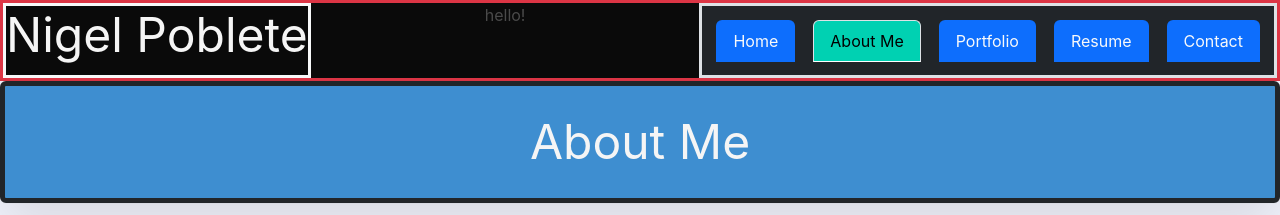
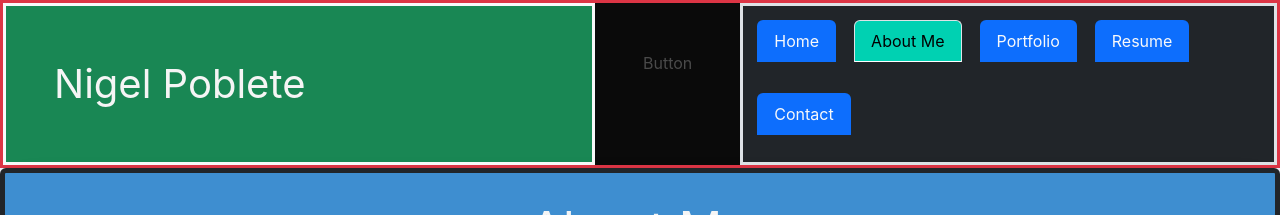
Before and after one commit to evohat3/React-Portfolio, a React (Create React App) app: page / in a window 1280 px wide. Shown: the top 215 px of the page. Built offline with nearby package versions, Linux system fonts and the light colour scheme.

Commit message:
created Header.js and moved code over to implement header.js component, change styleing of header soo much better!

```diff
--- /dev/null
+++ b/src/components/Header.js
@@ -0,0 +1,9 @@
+function Header() {
+    return (
+        <div className="section has-text-centered">
+            <div className="has-text-light is-size-2">Nigel Poblete</div>
+        </div>
+    )
+}
+
+export default Header;
--- a/src/components/NavTabs.js
+++ b/src/components/NavTabs.js
@@ -1,16 +1,17 @@
 import React from 'react';
+import Header from './Header'
 
 function NavTabs({ currentPage, handlePageChange }) {
   return (
 <div className='navbar-menu is-active has-background-black border border-danger border-3'>
 
-<div className='navbar-start border border-3 border-light'>
-  <h1 className=' has-text-light is-size-1'>Nigel Poblete</h1>
+<div className='navbar-start border border-3 border-light bg-success w-50'>
+  <Header />
   </div>
 
 {/*TODO light-dark reach switch  */}
-    <div>
-      <>hello!</>
+    <div className='section has-content-centered'>
+      <div className='has-text-centered'>Button</div>
     </div>
 
   <div className='navbar-end border border-3 '>
--- a/src/components/PortfolioContainer.js
+++ b/src/components/PortfolioContainer.js
@@ -30,7 +30,7 @@ export default function PortfolioContainer() {
   const handlePageChange = (page) => setCurrentPage(page);
 
   return (
-    <div className="has-background-link-light">
+    <div className="has-background-link-light ">
       <NavTabs currentPage={currentPage} handlePageChange={handlePageChange}/>
       {renderPage()}
       <Footer />
```
